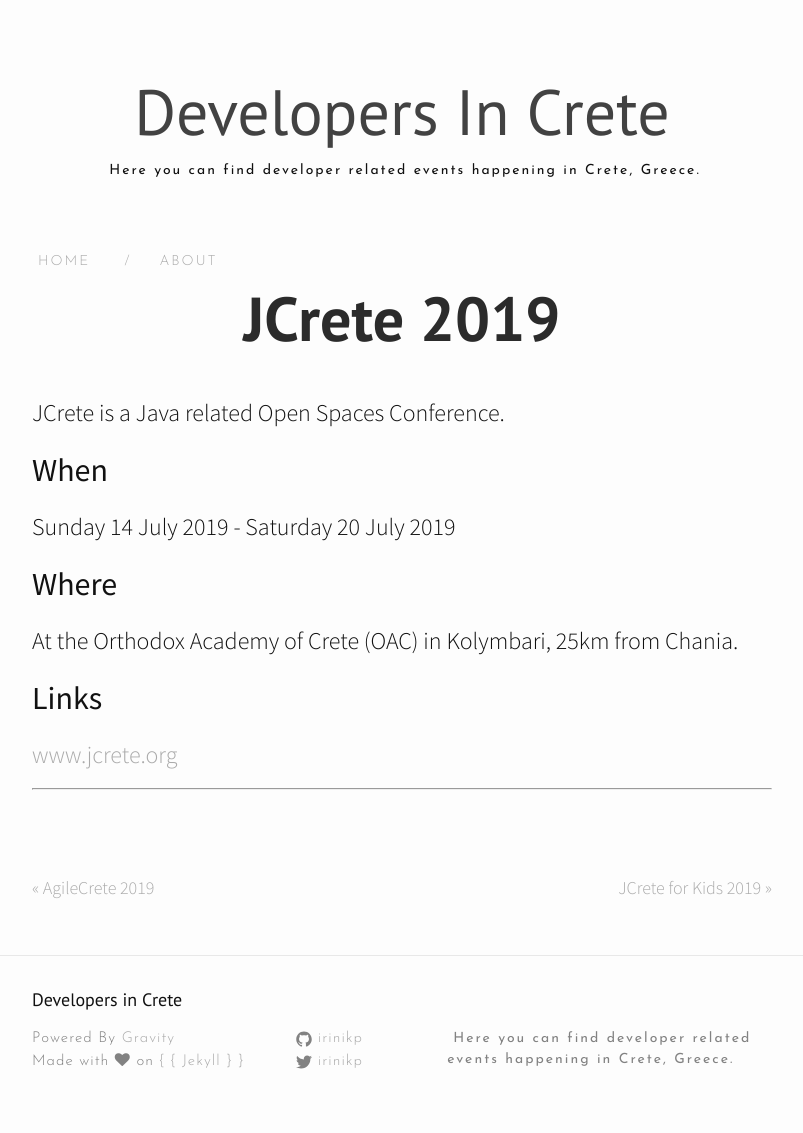
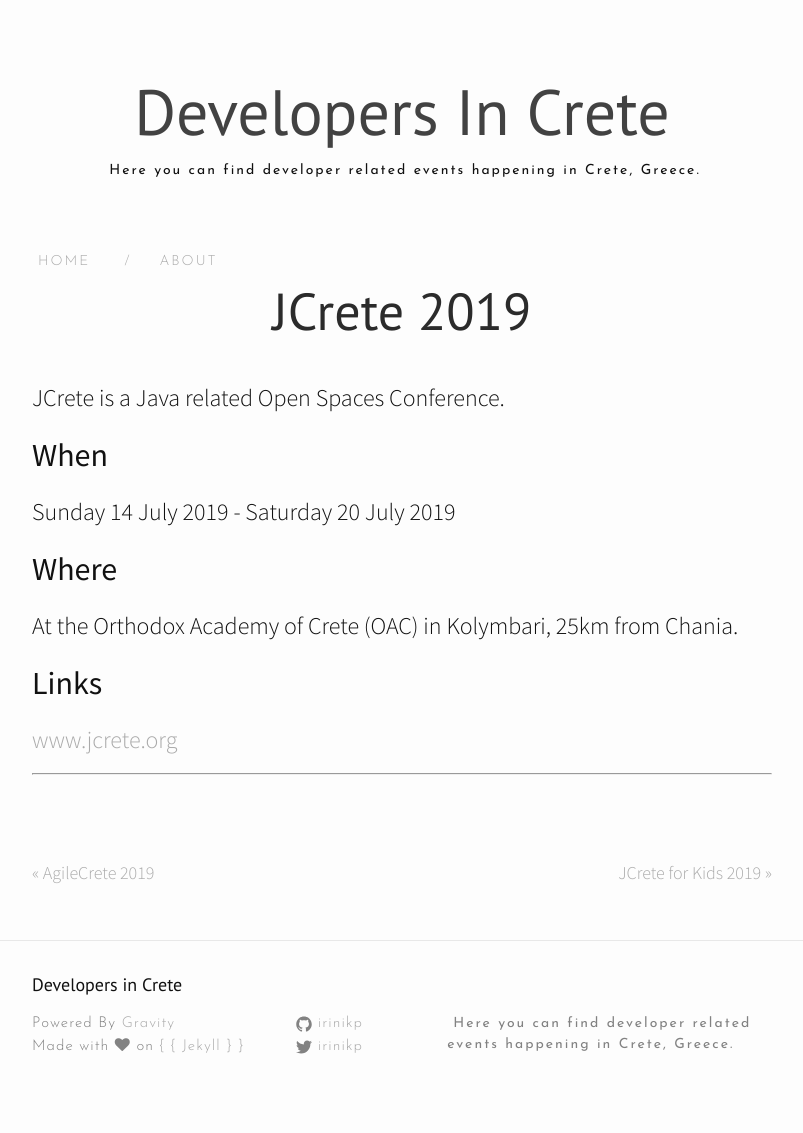
Before and after one commit to irinikp/cretan-dev, a Jekyll site: the page built from _posts/2019-03-14-jcrete.markdown, in a window 1280 px wide. Shown: the whole page, without its empty margins (238-1041 px from the left). Built offline with Jekyll 4.4.1, drawn with Linux system fonts in a browser that asks for light colours; nearby versions of some CDN libraries.

Commit message:
change styling

```diff
--- a/_sass/_color.scss
+++ b/_sass/_color.scss
@@ -15,7 +15,7 @@
 $l-grey-color-light: lighten($l-grey-color, 40%);
 $l-grey-color-dark:  darken($l-grey-color, 25%);
 $l-code: #EEF;
-$l-crimson: #DC143C;
+$l-crimson: #424242;
 $l-nav: $l-link-color;
 $l-page: $l-link-color;
 
--- a/css/style.scss
+++ b/css/style.scss
@@ -512,11 +512,10 @@
   margin-bottom: $spacing-unit;
 }
 .post-title {
-  font-size: 62px;
+  font-size: 52px;
 
   text-align: center;
   font-family: "PT Sans";
-  font-weight: 900;
   @include media-query($on-laptop) {
     font-size: 36px;
   }
```
Also changed, not shown: _layouts/post.html (line endings or trailing spaces).
